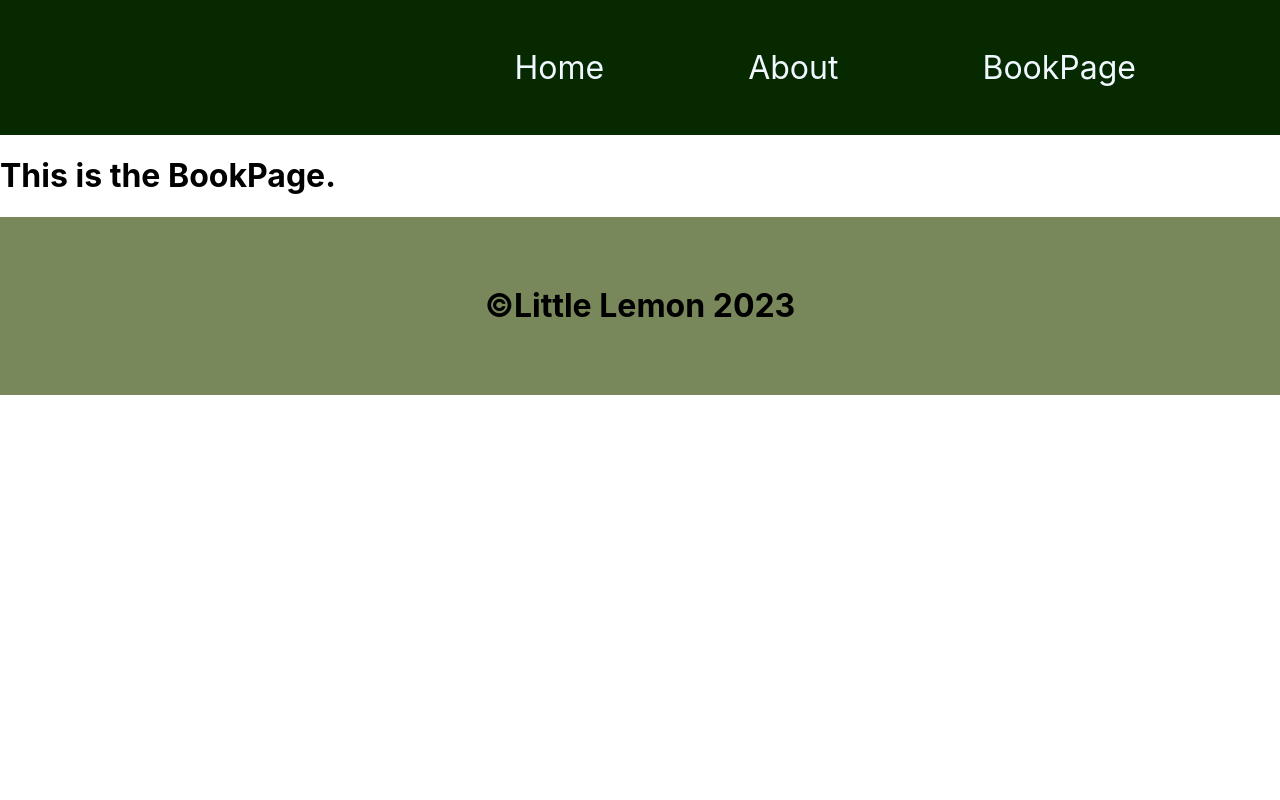
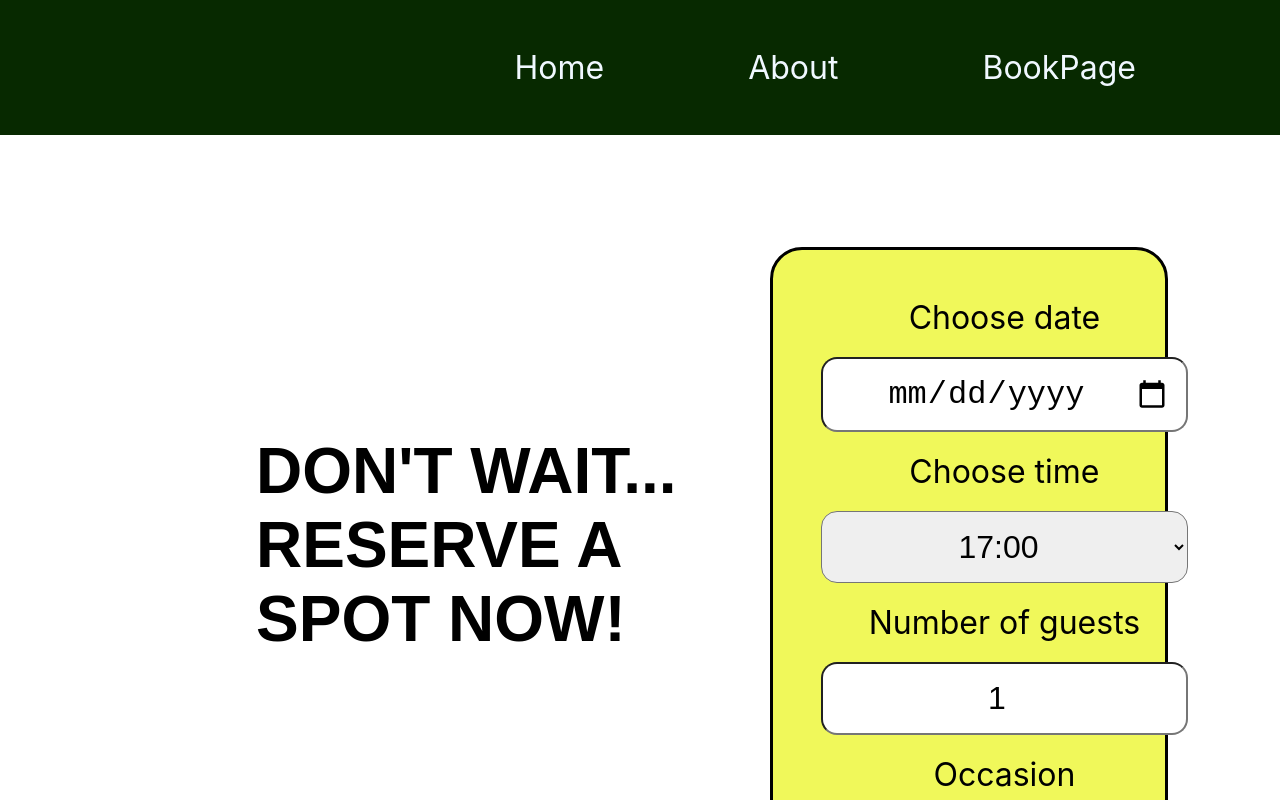
Before and after one commit to Hudster0/Capstone, a React (Create React App) app: page /BookPage in a window 1280 px wide. Shown: the top 800 px of the page. Built offline with nearby package versions, Linux system fonts and the light colour scheme.

Commit message:
This is a better version

```diff
--- a/src/App.css
+++ b/src/App.css
@@ -18,20 +18,20 @@ body {
 
 /*--------------Navigation Menu Section------------------------------------*/
 .navMenu {
-text-align: right;
-padding:2rem 3rem;
+  text-align: right;
+  padding: 2rem 3rem;
   background-color: #072900;
   color: white;
 }
-.navLink{
+.navLink {
   color: aliceblue;
   padding: 3rem;
   text-decoration: none;
   font-size: 2rem;
   margin-right: 3rem;
 }
-.navLink:hover{
-color: #f0f85a; /* Change color on hover */
+.navLink:hover {
+  color: #f0f85a; /* Change color on hover */
   background-color: #555; /* Change background color on hover */
   transform: scale(1.1); /* Scale up on hover */
   opacity: 0.8; /* Change opacity on hover */
@@ -48,11 +48,11 @@ color: #f0f85a; /* Change color on hover */
 .hero h1 {
   font-size: 5rem;
 }
-.hero h3{
+.hero h3 {
   font-size: 3rem;
 }
 .hero p {
-font-size:2rem;
+  font-size: 2rem;
 }
 .heroInfo {
   display: inline-block;
@@ -87,7 +87,7 @@ img {
   display: grid;
   grid-template-columns: repeat(3, 1fr);
   gap: 7rem;
-  margin-right:3rem;
+  margin-right: 3rem;
 }
 
 .container img {
@@ -100,10 +100,10 @@ img {
 
 .card {
   display: grid;
-  justify-content:left;
+  justify-content: left;
   border: solid;
-  gap:1rem;
-  padding:1rem;
+  gap: 1rem;
+  padding: 1rem;
   border-radius: 3%;
 }
 
@@ -121,3 +121,39 @@ img {
   padding: 3rem;
   text-align: center;
 }
+
+/*--------------BookPage Section------------------------------------*/
+.bookpage {
+  display: flex;
+  margin: 7rem;
+  padding-left: 9rem;
+}
+.bookpage h1 {
+  font-size: 4rem;
+  font-family: sans-serif;
+  padding-top: 9rem;
+}
+form {
+  text-align: center;
+  font-size: 2rem;
+  padding: 3rem 9rem 3rem 3rem;
+  margin: auto;
+  margin-bottom: 5%;
+  border-radius: 2rem;
+  background-color: #f0f85a;
+  border: solid;
+  }
+
+input {
+  padding: 1rem;
+  border-radius:1rem;
+  text-align: center;
+  font-size: 2rem;
+}
+
+select{
+  padding:1rem;
+   border-radius:1rem;
+   text-align: center;
+   font-size: 2rem;
+}
--- /dev/null
+++ b/src/components/BookForm.js
@@ -0,0 +1,67 @@
+import React, { useState } from 'react';
+
+export const BookForm = () => {
+  // State variables for form inputs
+  const [date, setDate] = useState('');
+  const [time, setTime] = useState('17:00');
+  const [guests, setGuests] = useState(1);
+  const [occasion, setOccasion] = useState('Birthday');
+
+  // Function to handle form submission
+  const handleSubmit = (event) => {
+    event.preventDefault();
+    // Handle form submission logic here
+    console.log('Reservation submitted:', { date, time, guests, occasion });
+  }
+  return (
+    <form
+      style={{ display: 'grid', maxWidth: '200px', gap: '20px' }}
+      onSubmit={handleSubmit}
+    >
+      <label htmlFor="res-date">Choose date</label>
+      <input
+        type="date"
+        id="res-date"
+        value={date}
+        onChange={(e) => setDate(e.target.value)}
+      />
+
+      <label htmlFor="res-time">Choose time</label>
+      <select
+        id="res-time"
+        value={time}
+        onChange={(e) => setTime(e.target.value)}
+      >
+        <option>17:00</option>
+        <option>18:00</option>
+        <option>19:00</option>
+        <option>20:00</option>
+        <option>21:00</option>
+        <option>22:00</option>
+      </select>
+
+      <label htmlFor="guests">Number of guests</label>
+      <input
+        type="number"
+        placeholder="1"
+        min="1"
+        max="10"
+        id="guests"
+        value={guests}
+        onChange={(e) => setGuests(Number(e.target.value))}
+      />
+
+      <label htmlFor="occasion">Occasion</label>
+      <select
+        id="occasion"
+        value={occasion}
+        onChange={(e) => setOccasion(e.target.value)}
+      >
+        <option>Birthday</option>
+        <option>Anniversary</option>
+      </select>
+
+      <input type="submit" value="Make Your Reservation" />
+    </form>
+  )
+};
--- a/src/components/BookPage.js
+++ b/src/components/BookPage.js
@@ -1,8 +1,11 @@
+import { BookForm } from "./BookForm";
 export const BookPage = () => {
   return (
     <>
-      <h1>
-        This is the BookPage.</h1>
+      <div class="bookpage">
+        <h1>DON'T WAIT...<br />RESERVE A SPOT NOW!</h1>
+    <BookForm />
+      </div>
     </>
   );
 }
```
